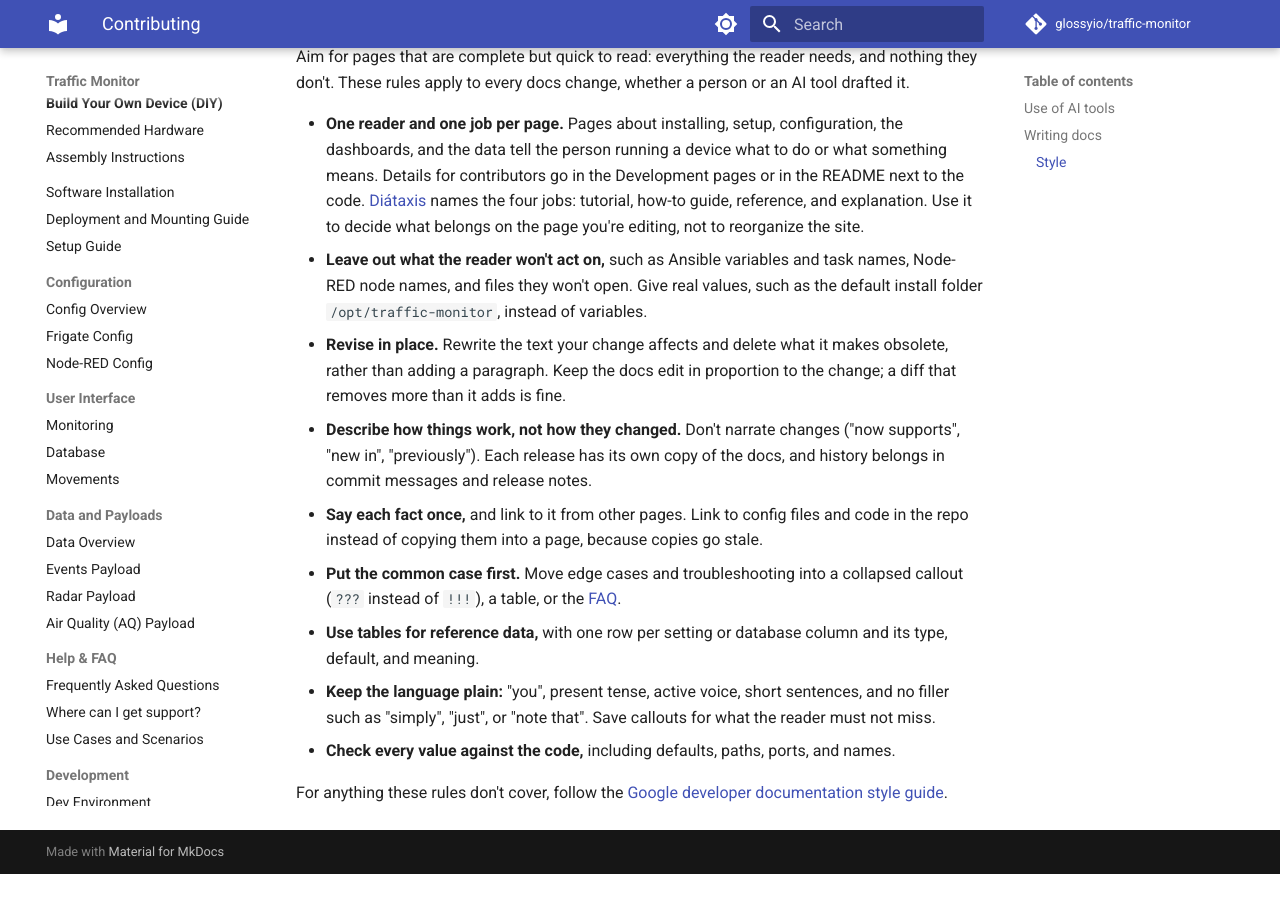
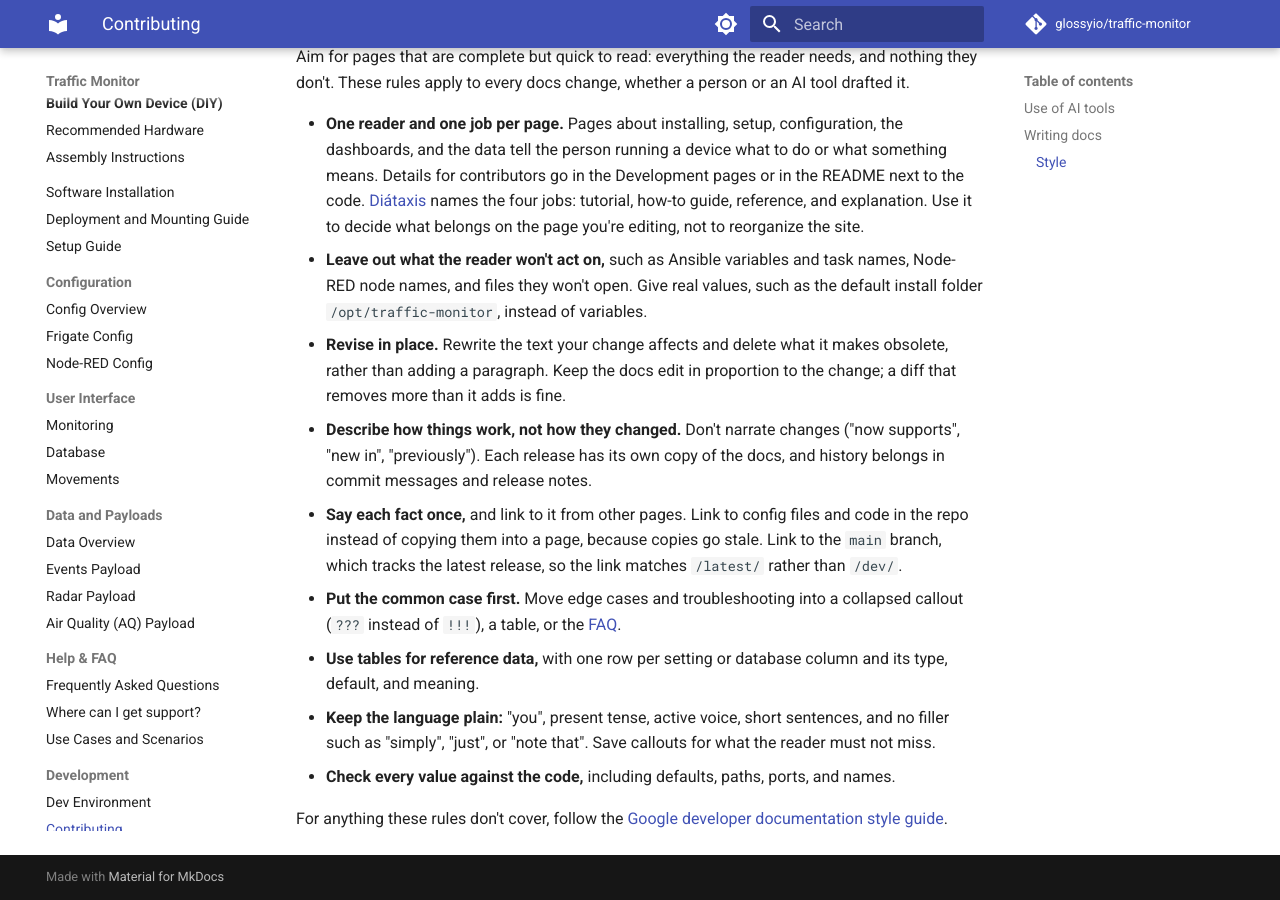
Before and after one commit to glossyio/traffic-monitor, an MkDocs documentation site: the page built from docs/development/contributing.md, in a window 1280 px wide and 900 px high, scrolled down 1384 px. Built offline with MkDocs 1.6.1 and Material for MkDocs 9.7.7, drawn with Linux system fonts in a browser that asks for light colours; comment, search, counter and statistics services are not loaded; the version menu is left out; before the commit the page ends 2258 px from its top, so only the background shows below that.

Commit message:
Trim the docs rule in CLAUDE.md and say which branch docs links target
The Conventions bullet repeated the publish mechanics from the docs/
bullet at the top of the file and listed six pages that nav: in
mkdocs.yml already covers. One entry described node-red-config.md as
holding a copy of node-red-tm.env.j2, which the new Style rules say to
replace with a link. Keep the rule, the reason, the pointer to Writing
docs, and the two pages whose link to the code the nav doesn't show,
and tell AI tools to replace such copies rather than refresh them.

Docs pages are frozen per release, so the Style list now says to link
repo files on main, which tracks the latest release, rather than dev.

Assisted-by: Claude Code 2.1.310 (CLI)
AI-Model: Claude Fable 5.1 (claude-fable-5-1)
AI-Effort: high
AI-Role: drafted

```diff
--- a/docs/development/contributing.md
+++ b/docs/development/contributing.md
@@ -38,7 +38,7 @@ Aim for pages that are complete but quick to read: everything the reader needs,
 * **Leave out what the reader won't act on,** such as Ansible variables and task names, Node-RED node names, and files they won't open. Give real values, such as the default install folder `/opt/traffic-monitor`, instead of variables.
 * **Revise in place.** Rewrite the text your change affects and delete what it makes obsolete, rather than adding a paragraph. Keep the docs edit in proportion to the change; a diff that removes more than it adds is fine.
 * **Describe how things work, not how they changed.** Don't narrate changes ("now supports", "new in", "previously"). Each release has its own copy of the docs, and history belongs in commit messages and release notes.
-* **Say each fact once,** and link to it from other pages. Link to config files and code in the repo instead of copying them into a page, because copies go stale.
+* **Say each fact once,** and link to it from other pages. Link to config files and code in the repo instead of copying them into a page, because copies go stale. Link to the `main` branch, which tracks the latest release, so the link matches `/latest/` rather than `/dev/`.
 * **Put the common case first.** Move edge cases and troubleshooting into a collapsed callout (`???` instead of `!!!`), a table, or the [FAQ](../help-and-faq/frequently-asked-questions.md).
 * **Use tables for reference data,** with one row per setting or database column and its type, default, and meaning.
 * **Keep the language plain:** "you", present tense, active voice, short sentences, and no filler such as "simply", "just", or "note that". Save callouts for what the reader must not miss.
```
Also changed, not shown: CLAUDE.md (+3 -9 lines).
